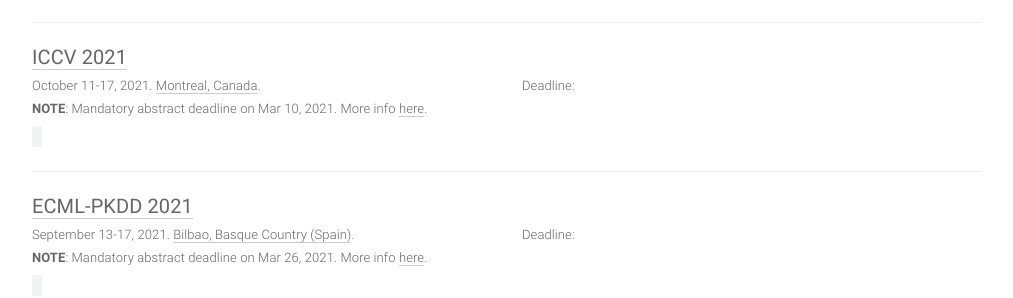
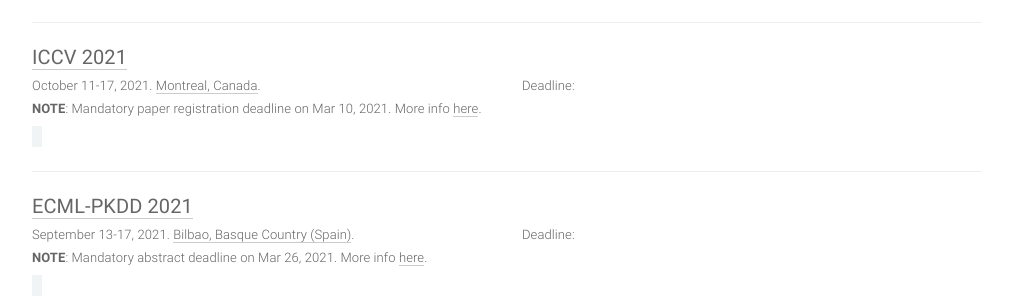
Before and after one commit to paperswithcode/ai-deadlines, a Jekyll site: the page built from index.html, in a window 1280 px wide and 900 px high, scrolled down 410 px. Shown: the part 159-457 px from the top of the window, without its empty margins (133-1146 px from the left). Built offline with Jekyll 4.4.1, drawn with Linux system fonts in a browser that asks for light colours; comment, search, counter and statistics services are not loaded.

Commit message:
Corrects ICCV info

```diff
--- a/_data/conferences.yml
+++ b/_data/conferences.yml
@@ -44,7 +44,7 @@
   date: October 11-17, 2021
   place: Montreal, Canada
   sub: CV
-  note: '<b>NOTE</b>: Mandatory abstract deadline on Mar 10, 2021. More info <a href=''http://iccv2021.thecvf.com/home''>here</a>.'
+  note: '<b>NOTE</b>: Mandatory paper registration deadline on Mar 10, 2021. More info <a href=''http://iccv2021.thecvf.com/home''>here</a>.'
 
 - title: ECML-PKDD
   hindex: 30
```
